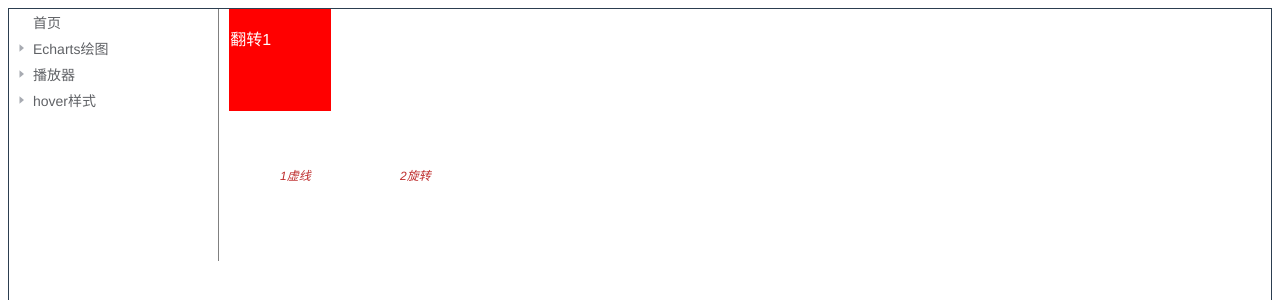
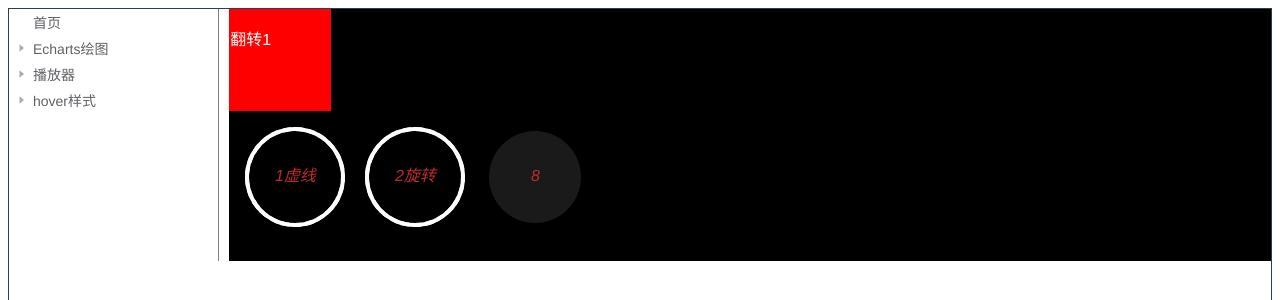
Before and after one commit to songyantaoqq163com/vue3, a Vue app: page /#/FirstHover in a window 1280 px wide. Shown: the top 300 px of the page. Built offline with nearby package versions, Linux system fonts and the light colour scheme; what @jiaminghi/data-view, echarts-gl, vue-audio-visual would draw is missing.

Commit message:
css-功能2

```diff
--- a/src/components/HoverFunction/FirstHover.vue
+++ b/src/components/HoverFunction/FirstHover.vue
@@ -10,6 +10,10 @@
     <!-- 2 -->
     <div class="block">
       <i class="hovicon effect-1 sub-b">2旋转</i>
+    </div>
+    <!-- 8 -->
+    <div class="block">
+      <i class="hovicon effect-8">8</i>
     </div>
   </div>
 </template>
@@ -47,6 +51,7 @@ export default {
 #row{
   float:left;
   width:100%;
+  background:#000000;
 }
 #row .block{
   float:left;
@@ -55,7 +60,6 @@ export default {
 }
 .hovicon{
   display:inline-block;
-  font-size:12px;
   line-height:90px;
   cursor:pointer;
   margin:20px;
@@ -162,4 +166,88 @@ export default {
   }
 }
 
+/* 8 */
+.hovicon.effect-8 {
+  background: rgba(255, 255, 255, 0.1);
+  -webkit-transition: -webkit-transform ease-out 0.1s, background 0.2s;
+  -moz-transition: -moz-transform ease-out 0.1s, background 0.2s;
+  transition: transform ease-out 0.1s, background 0.2s;
+
+  width:92px;
+  height:92px;
+}
+
+.hovicon.effect-8:after {
+  top: 0;
+  left: 0;
+  padding: 0;
+  z-index: -1;
+  box-shadow: 0 0 0 2px rgba(255, 255, 255, 0.1);
+  opacity: 0;
+  -webkit-transform: scale(0.9);
+  -moz-transform: scale(0.9);
+  -ms-transform: scale(0.9);
+  transform: scale(0.9);
+}
+.hovicon.effect-8:hover {
+  background: rgba(255, 255, 255, 0.05);
+  -webkit-transform: scale(0.93);
+  -moz-transform: scale(0.93);
+  -ms-transform: scale(0.93);
+  transform: scale(0.93);
+  color: #fff;
+}
+
+.hovicon.effect-8:hover i {
+  color: #fff;
+}
+
+.hovicon.effect-8:hover:after {
+  -webkit-animation: sonarEffect 1.3s ease-out 75ms;
+  -moz-animation: sonarEffect 1.3s ease-out 75ms;
+  animation: sonarEffect 1.3s ease-out 75ms;
+}
+@-webkit-keyframes sonarEffect {
+  0% {
+    opacity: 0.3;
+  }
+  40% {
+    opacity: 0.5;
+    box-shadow: 0 0 0 2px rgba(255, 255, 255, 0.1), 0 0 10px 10px #3851bc, 0 0 0 10px rgba(255, 255, 255, 0.5);
+  }
+  100% {
+    box-shadow: 0 0 0 2px rgba(255, 255, 255, 0.1), 0 0 10px 10px #3851bc, 0 0 0 10px rgba(255, 255, 255, 0.5);
+    -webkit-transform: scale(1.5);
+    opacity: 0;
+  }
+}
+@-moz-keyframes sonarEffect {
+  0% {
+    opacity: 0.3;
+  }
+  40% {
+    opacity: 0.5;
+    box-shadow: 0 0 0 2px rgba(255, 255, 255, 0.1), 0 0 10px 10px #3851bc, 0 0 0 10px rgba(255, 255, 255, 0.5);
+  }
+  100% {
+    box-shadow: 0 0 0 2px rgba(255, 255, 255, 0.1), 0 0 10px 10px #3851bc, 0 0 0 10px rgba(255, 255, 255, 0.5);
+    -moz-transform: scale(1.5);
+    opacity: 0;
+  }
+}
+@keyframes sonarEffect {
+  0% {
+    opacity: 0.3;
+  }
+  40% {
+    opacity: 0.5;
+    box-shadow: 0 0 0 2px rgba(255, 255, 255, 0.1), 0 0 10px 10px #3851bc, 0 0 0 10px rgba(255, 255, 255, 0.5);
+  }
+  100% {
+    box-shadow: 0 0 0 2px rgba(255, 255, 255, 0.1), 0 0 10px 10px #3851bc, 0 0 0 10px rgba(255, 255, 255, 0.5);
+    transform: scale(1.5);
+    opacity: 0;
+  }
+}
+
 </style>
```
